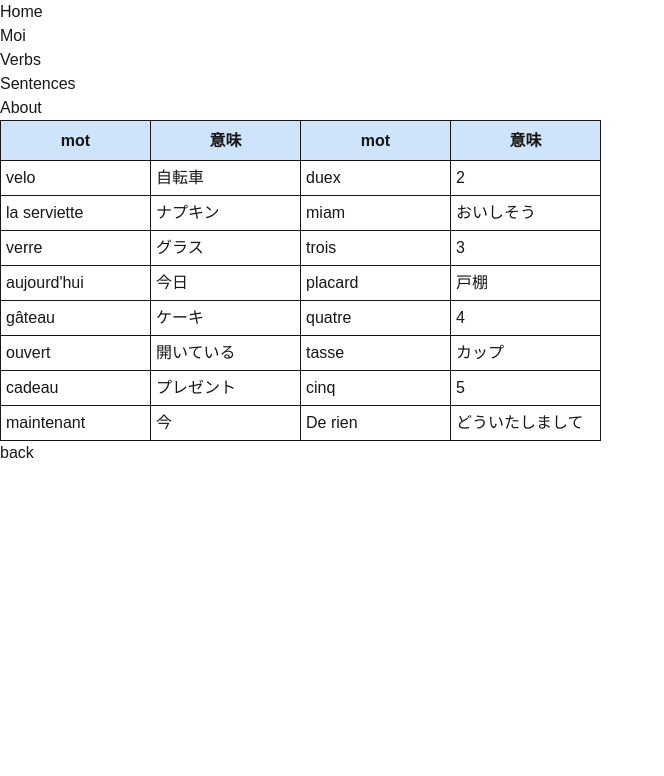
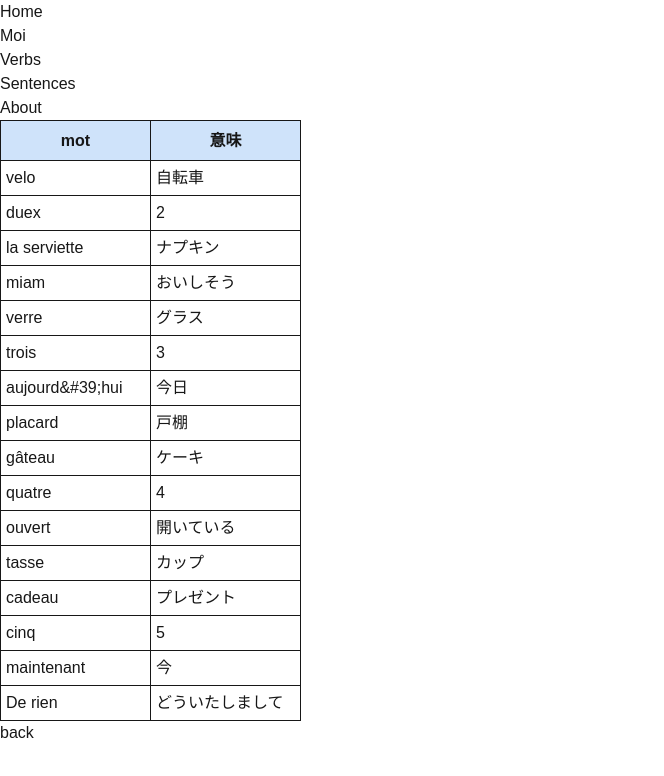
Before and after one commit to miketorii/mikefrench, a Next.js app: page /words in a window 1280 px wide. Shown: the top 776 px of the page, without its empty margins (0-664 px from the left). Built offline with nearby package versions, Linux system fonts and the light colour scheme.

Commit message:
updated words page

```diff
--- a/app/words/page.tsx
+++ b/app/words/page.tsx
@@ -1,39 +1,34 @@
 import Link from 'next/link';
 
 export default function WordsPage() {
+
+       const words = [
+       	     { key: '1', word: 'velo', translation: '自転車'},
+       	     { key: '2', word: 'duex', translation: '2'},
+       	     { key: '3', word: 'la serviette', translation: 'ナプキン'},
+       	     { key: '4', word: 'miam', translation: 'おいしそう'},
+       	     { key: '5', word: 'verre', translation: 'グラス'},
+       	     { key: '6', word: 'trois', translation: '3'},
+       	     { key: '7', word: 'aujourd&#39;hui', translation: '今日'},
+       	     { key: '8', word: 'placard', translation: '戸棚'},
+       	     { key: '9', word: 'gâteau', translation: 'ケーキ'},
+       	     { key: '10', word: 'quatre', translation: '4'},
+       	     { key: '11', word: 'ouvert', translation: '開いている'},
+       	     { key: '12', word: 'tasse', translation: 'カップ'},
+       	     { key: '13', word: 'cadeau', translation: 'プレゼント'},
+       	     { key: '14', word: 'cinq', translation: '5'},
+       	     { key: '15', word: 'maintenant', translation: '今'},
+       	     { key: '16', word: 'De rien', translation: 'どういたしまして'}
+       ];
+
        return (
        <div>
 	<table>
 	<thead>
-      <tr>
-         <th>mot</th><th>意味</th><th>mot</th><th>意味</th>
-      </tr>
+		<tr><th>mot</th><th>意味</th></tr>
 	</thead>
 	<tbody>
-      <tr>
-        <td>velo</td><td>自転車</td><td>duex</td><td>2</td>
-      </tr>
-      <tr>
-	<td>la serviette</td><td>ナプキン</td><td>miam</td><td>おいしそう</td>
-      </tr>
-      <tr>
-        <td>verre</td><td>グラス</td><td>trois</td><td>3</td>
-      </tr>
-      <tr>
-        <td>aujourd&#39;hui</td><td>今日</td><td>placard</td><td>戸棚</td>
-      </tr>
-      <tr>
-        <td>gâteau</td><td>ケーキ</td><td>quatre</td><td>4</td>
-      </tr>
-      <tr>
-        <td>ouvert</td><td>開いている</td><td>tasse</td><td>カップ</td>
-      </tr>
-      <tr>
-        <td>cadeau</td><td>プレゼント</td><td>cinq</td><td>5</td>
-      </tr>
-      <tr>
-        <td>maintenant</td><td>今</td><td>De rien</td><td>どういたしまして</td>
-      </tr>
+		{ words.map( (obj) => ( <tr key={obj.key} ><td>{obj.word}</td><td>{obj.translation}</td></tr> )  ) }
 	</tbody>
 	</table>
 	<p />
```
Lines whose indentation alone changed are shown as unchanged.
